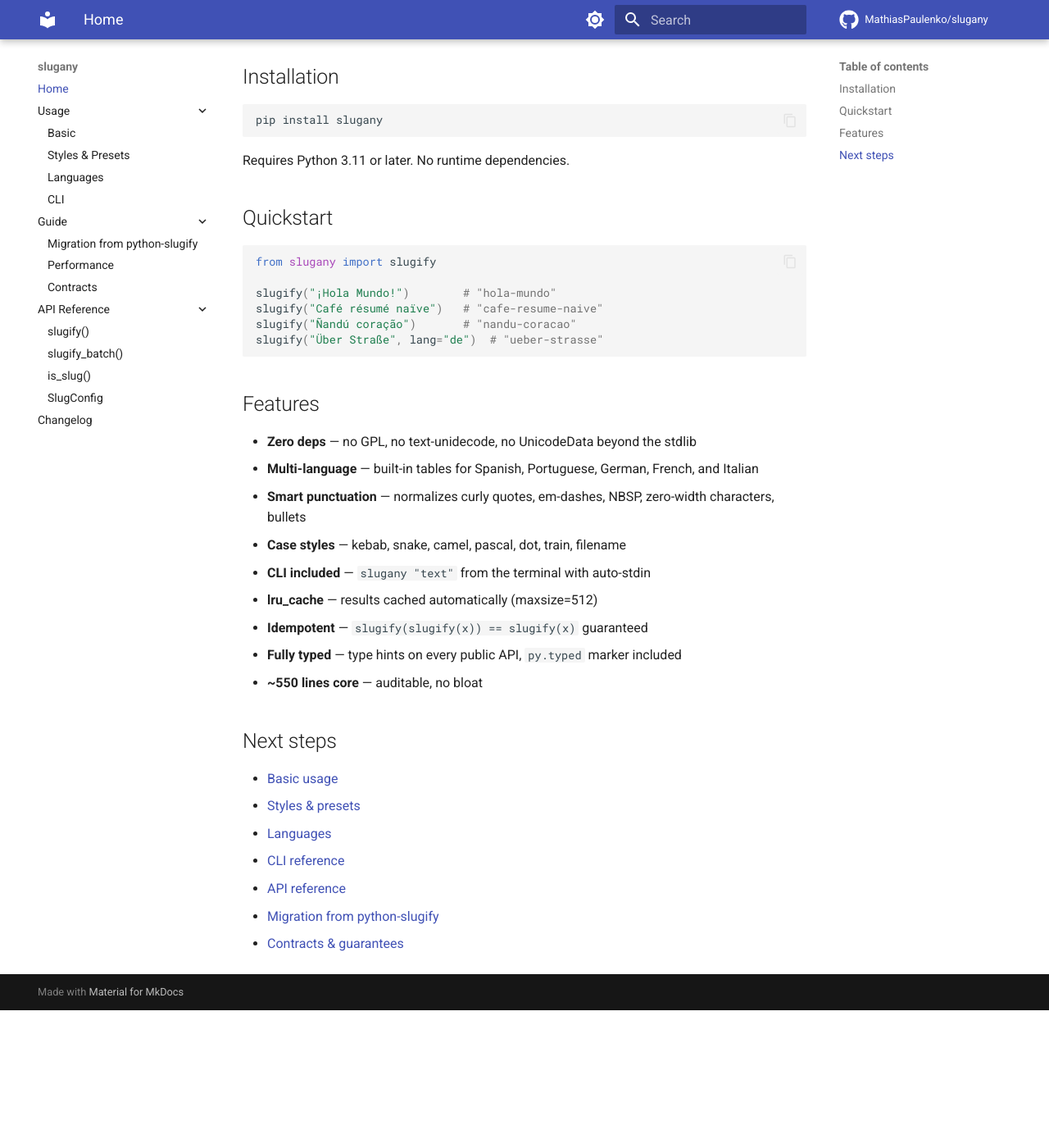
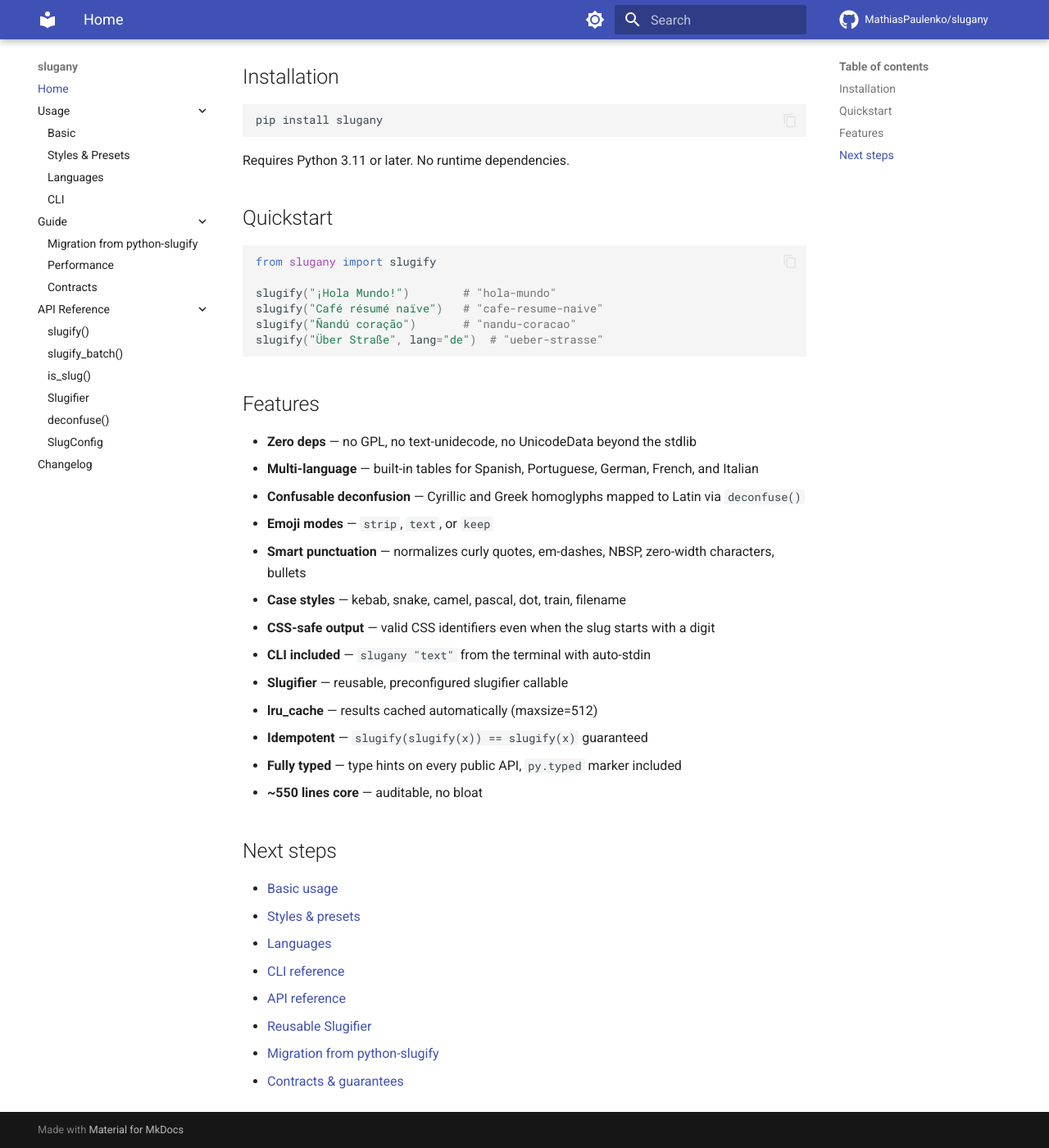
Before and after one commit to MathiasPaulenko/slugany, an MkDocs documentation site: the page built from docs/index.md, in a window 1280 px wide and 1400 px high, scrolled down 195 px. Shown: the whole window at 82% size. Built offline with MkDocs 1.6.1 and Material for MkDocs 9.7.7, drawn with Linux system fonts in a browser that asks for light colours; comment, search, counter and statistics services are not loaded; before the commit the page ends 1427 px from its top, so only the background shows below that.

Commit message:
docs: add Slugifier and deconfuse API pages
Add missing API reference pages for Slugifier and deconfuse, and update the home page feature list to include new v1.0.0 capabilities.

```diff
--- a/docs/index.md
+++ b/docs/index.md
@@ -26,9 +26,13 @@ slugify("Über Straße", lang="de")  # "ueber-strasse"
 
 - **Zero deps** — no GPL, no text-unidecode, no UnicodeData beyond the stdlib
 - **Multi-language** — built-in tables for Spanish, Portuguese, German, French, and Italian
+- **Confusable deconfusion** — Cyrillic and Greek homoglyphs mapped to Latin via `deconfuse()`
+- **Emoji modes** — `strip`, `text`, or `keep`
 - **Smart punctuation** — normalizes curly quotes, em-dashes, NBSP, zero-width characters, bullets
 - **Case styles** — kebab, snake, camel, pascal, dot, train, filename
+- **CSS-safe output** — valid CSS identifiers even when the slug starts with a digit
 - **CLI included** — `slugany "text"` from the terminal with auto-stdin
+- **Slugifier** — reusable, preconfigured slugifier callable
 - **lru_cache** — results cached automatically (maxsize=512)
 - **Idempotent** — `slugify(slugify(x)) == slugify(x)` guaranteed
 - **Fully typed** — type hints on every public API, `py.typed` marker included
@@ -41,5 +45,6 @@ slugify("Über Straße", lang="de")  # "ueber-strasse"
 - [Languages](usage/languages.md)
 - [CLI reference](usage/cli.md)
 - [API reference](api/slugify.md)
+- [Reusable Slugifier](api/slugifier.md)
 - [Migration from python-slugify](guide/migration.md)
 - [Contracts & guarantees](guide/contracts.md)
--- a/mkdocs.yml
+++ b/mkdocs.yml
@@ -46,6 +46,8 @@ nav:
       - slugify(): api/slugify.md
       - slugify_batch(): api/slugify_batch.md
       - is_slug(): api/is_slug.md
+      - Slugifier: api/slugifier.md
+      - deconfuse(): api/deconfuse.md
       - SlugConfig: api/slugconfig.md
   - Changelog: changelog.md
 
```
Also changed, not shown: docs/api/deconfuse.md (added, +1 -0 lines), docs/api/slugifier.md (added, +1 -0 lines).
